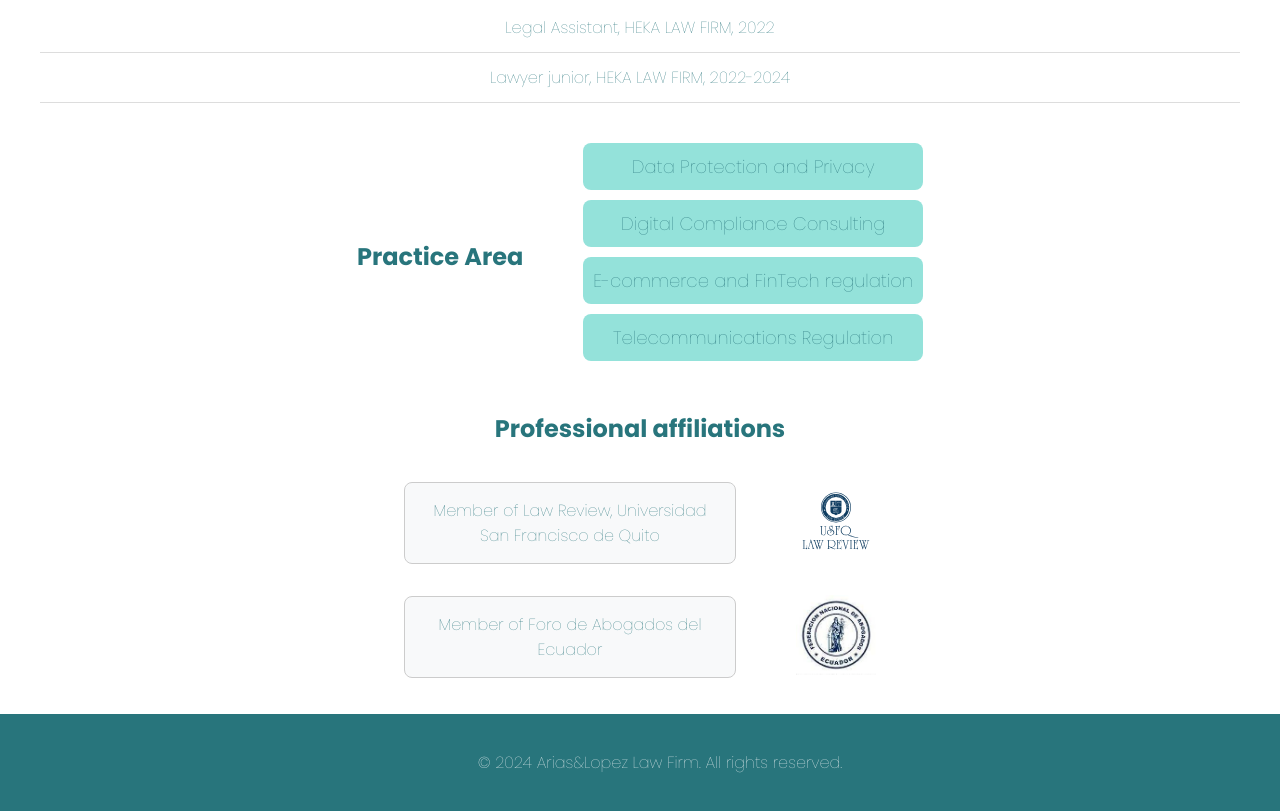
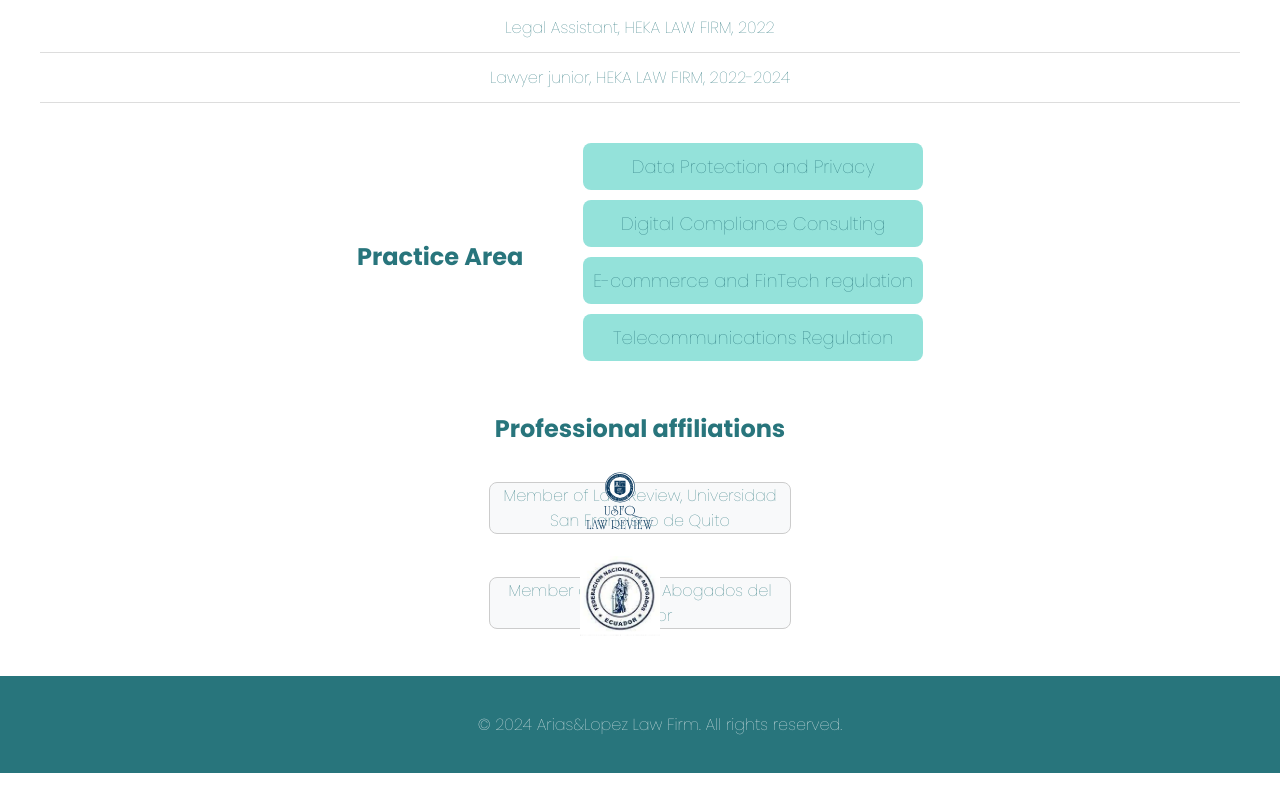
Before and after one commit to JoselynAL/final-project-course-1, a plain HTML site: page Pages/Team.html in a window 1280 px wide. Shown: the part 941-1752 px from the top of the page. After the commit the page ends 1714 px from the top, so only its background shows below. Drawn offline with Linux system fonts and the light colour scheme.

Commit message:
position absolute

```diff
--- a/main.css
+++ b/main.css
@@ -464,6 +464,7 @@ input[type="checkbox"]:checked +label + .info {
 
 /* professional affiliations */
 .affiliations {
+    /* position: absolute; */
     gap: 20px;
     padding: 20px;
     background-color: white;
@@ -473,25 +474,34 @@ input[type="checkbox"]:checked +label + .info {
 }
 
 .affiliations p {
-    padding: 15px;
+    position: absolute;
     border: 1px solid #ccc;
     border-radius: 8px;
     background-color: var(--secondary-color);
     list-style: none;
     display: flex;
     width: 300px;
+    justify-content: center;
+    align-items: center;
+    gap: 40px;
 }
 
 .affiliations div {
     display: flex;
     gap: 60px;
     justify-content: center;
+    position: relative;
 }
 
 .affiliations img {
+    position: relative;
+    top: -20px;
+    left: 50%;
+    transform: translate(-50%);
     width: 80px;
     height: 80px;
     margin-top: 15px;
+    margin-right: 1200px;
 }
 
 /* Sección de contacto */
```
